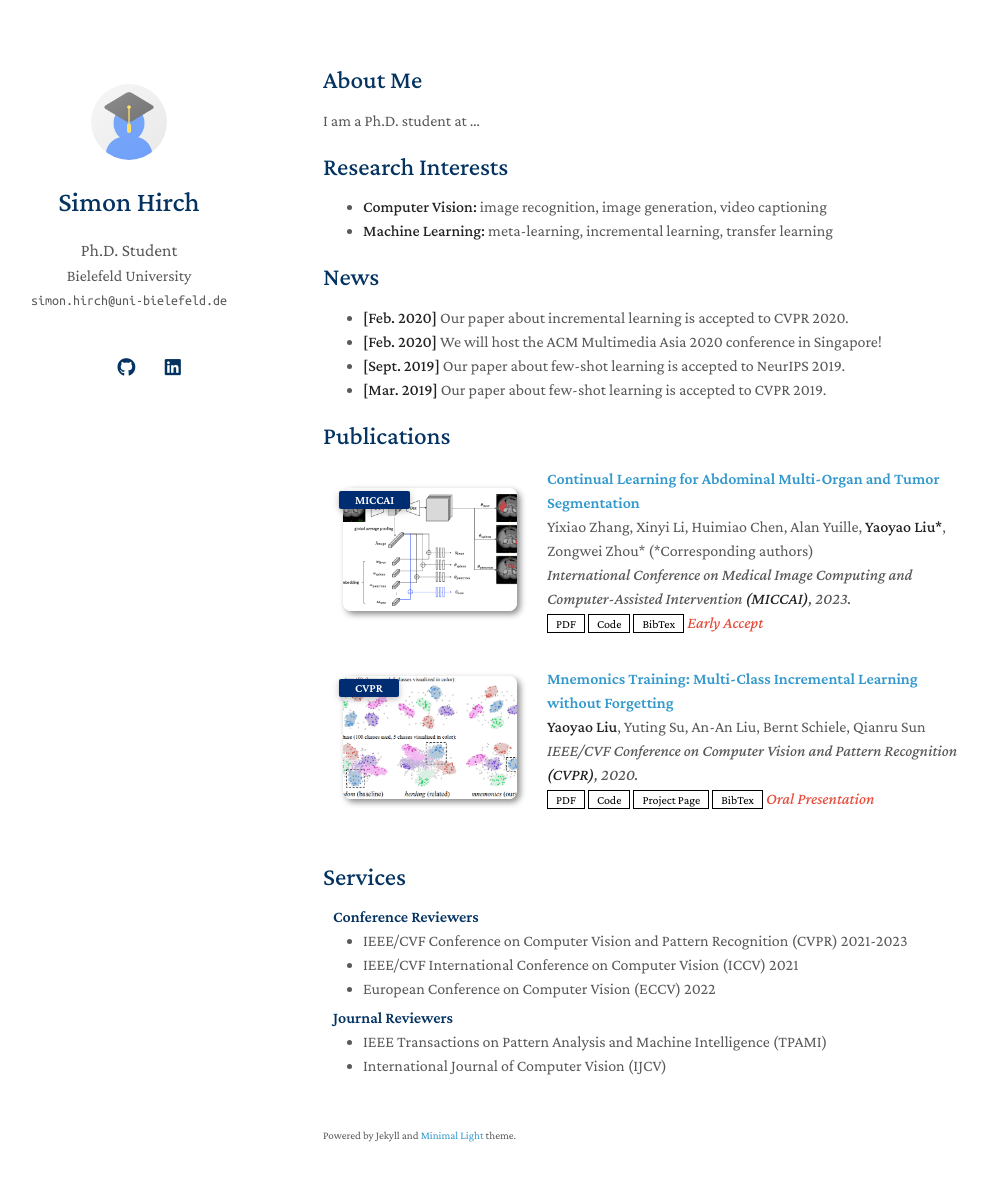
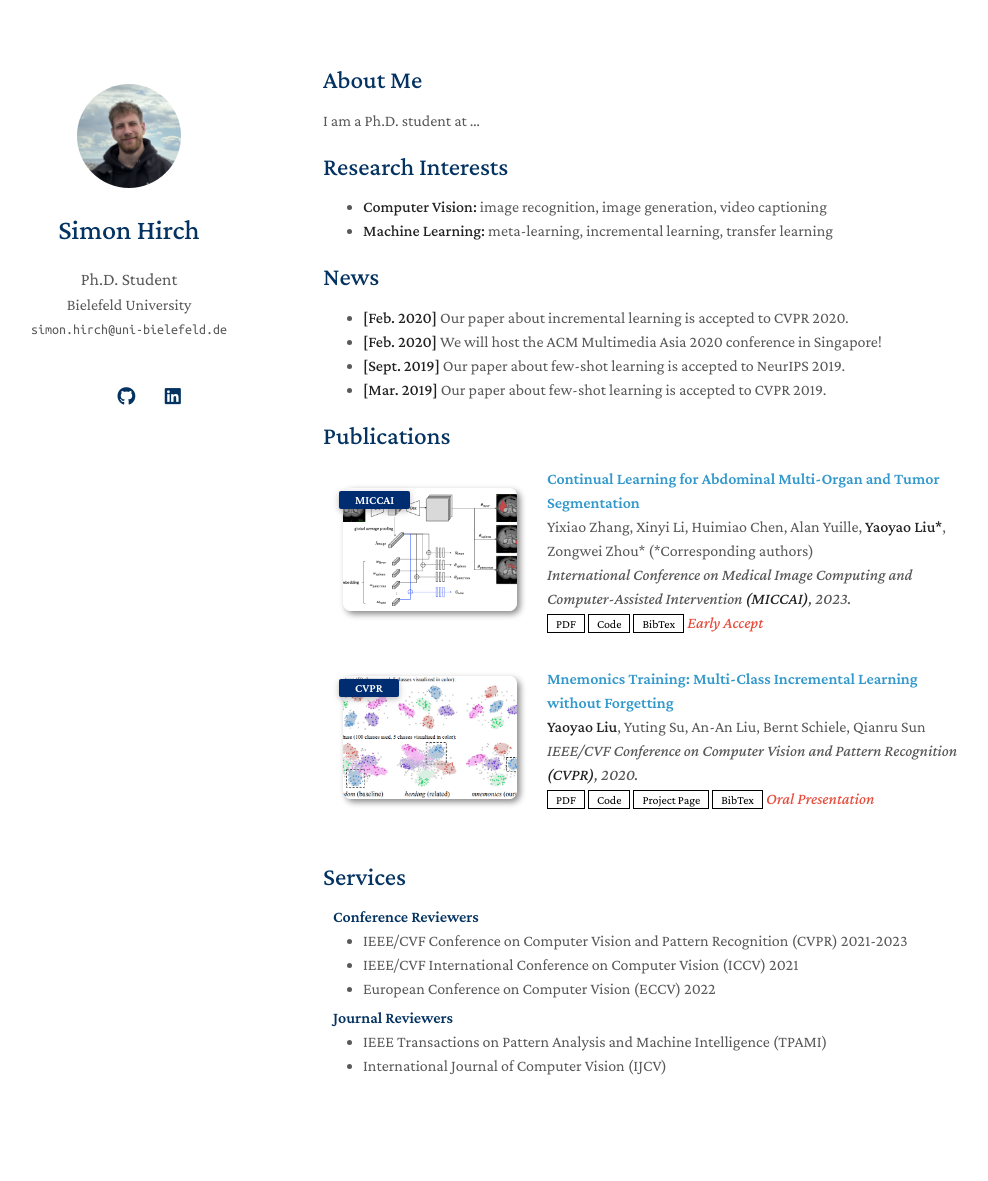
Before and after one commit to Simon-Hirch/simon-hirch.github.io, a Jekyll site: the page built from index.md, in a window 1280 px wide and 1216 px high. Shown: the top 1181 px of the window, without its empty margins (147-1135 px from the left). Built offline with Jekyll 4.4.1, drawn with Linux system fonts in a browser that asks for light colours; a style sheet for code colours, icons or effects is not loaded; our own code applies the rules of GitHub Pages for plain Markdown files.

Commit message:
Update _config.yml

```diff
--- a/_config.yml
+++ b/_config.yml
@@ -20,13 +20,13 @@ linkedin: https://www.linkedin.com/
 
 # Images (e.g., your profile picture and your website's favicon)
 # "favicon" and "favicon_dark" are used for the light and dark modes, respectively.
-avatar: ./assets/img/avatar.png # my picture
+avatar: ./assets/img/IMG_2685 - Kopie.jpeg # my picture
 favicon: ./assets/img/favicon.png # Little picture in the browser
 favicon_dark: ./assets/img/favicon-dark.png
 
 # Footnote
 # You may use the option to disable the footnote, "Powered by Jekyll and Minimal Light theme."
-enable_footnote: true
+enable_footnote: false
 
 # Auto Dark Mode
 # You may use the option to disable the automatic dark theme
```
